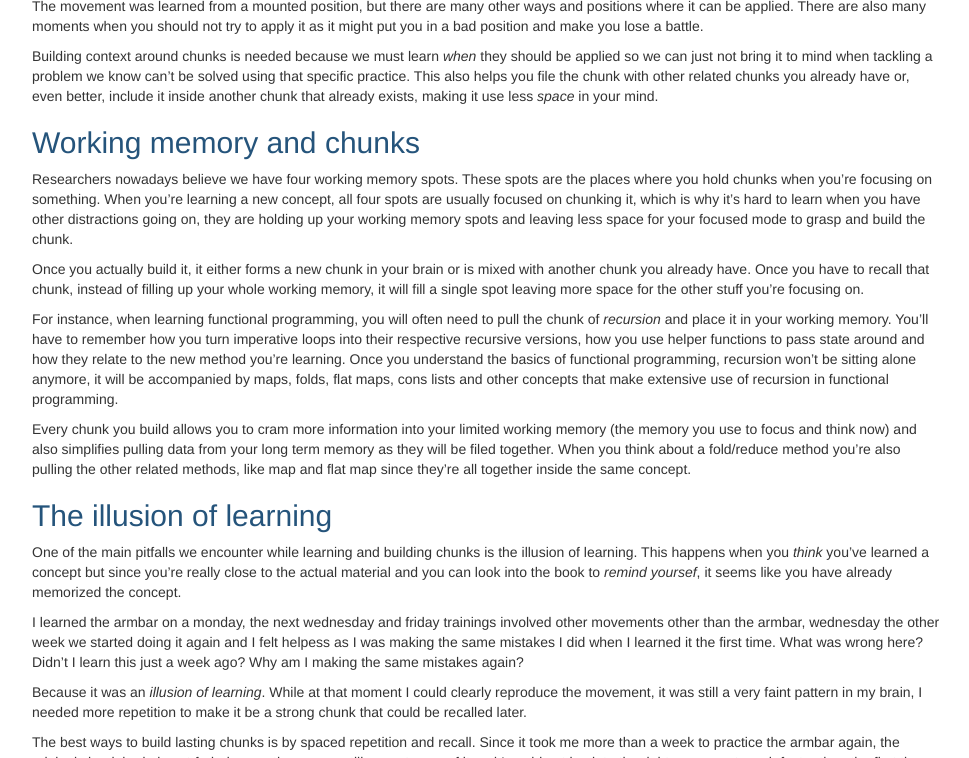
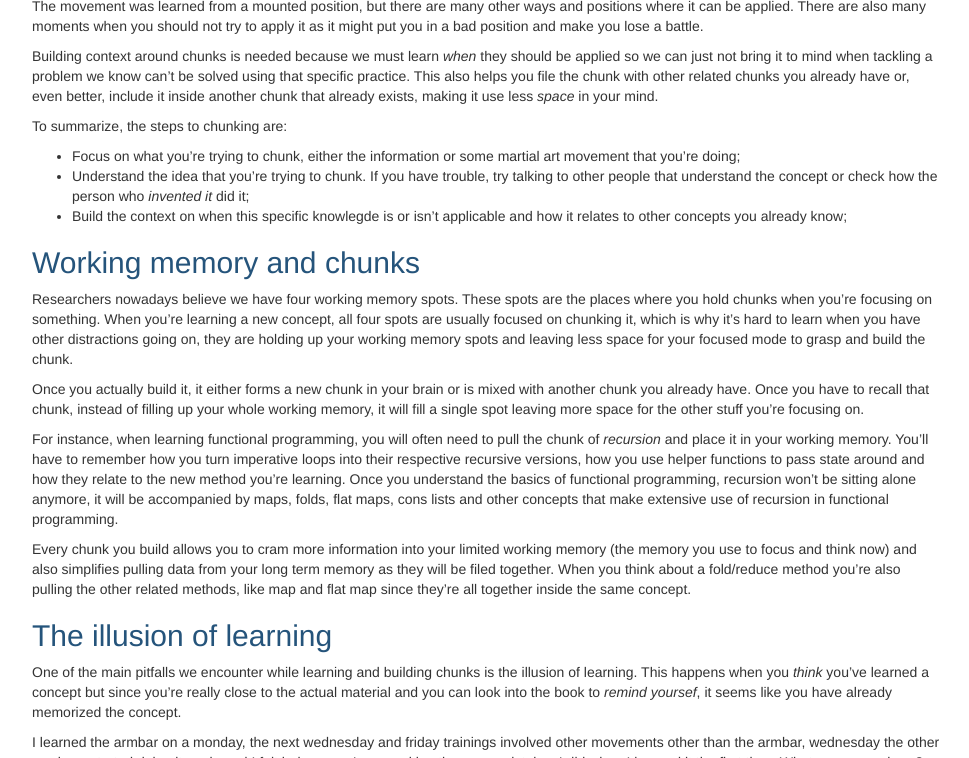
Before and after one commit to mauricio/mauricio.github.com, a Jekyll site: the page built from _posts/2015-01-22-chunking-concepts-to-solidify-and-compress-topics.md, in a window 1280 px wide and 900 px high, scrolled down 1725 px, cut to the strip 142-900 px from the top of the window. Shown: the whole strip, without its empty margins (153-1122 px from the left). Built offline with Jekyll 4.4.1, drawn with Linux system fonts in a browser that asks for light colours; comment, search, counter and statistics services are not loaded.

Commit message:
Include a steps to chunking part

```diff
--- a/_posts/2015-01-22-chunking-concepts-to-solidify-and-compress-topics.md
+++ b/_posts/2015-01-22-chunking-concepts-to-solidify-and-compress-topics.md
@@ -40,6 +40,12 @@ And here we get to the last step, the *Ri*. The separation or transcendence repr
 The movement was learned from a mounted position, but there are many other ways and positions where it can be applied. There are also many moments when you should not try to apply it as it might put you in a bad position and make you lose a battle.
 
 Building context around chunks is needed because we must learn *when* they should be applied so we can just not bring it to mind when tackling a problem we know can't be solved using that specific practice. This also helps you file the chunk with other related chunks you already have or, even better, include it inside another chunk that already exists, making it use less _space_ in your mind.
+
+To summarize, the steps to chunking are:
+
+* Focus on what you're trying to chunk, either the information or some martial art movement that you're doing;
+* Understand the idea that you're trying to chunk. If you have trouble, try talking to other people that understand the concept or check how the person who _invented it_ did it;
+* Build the context on when this specific knowlegde is or isn't applicable and how it relates to other concepts you already know;
 
 ## Working memory and chunks
 
```
